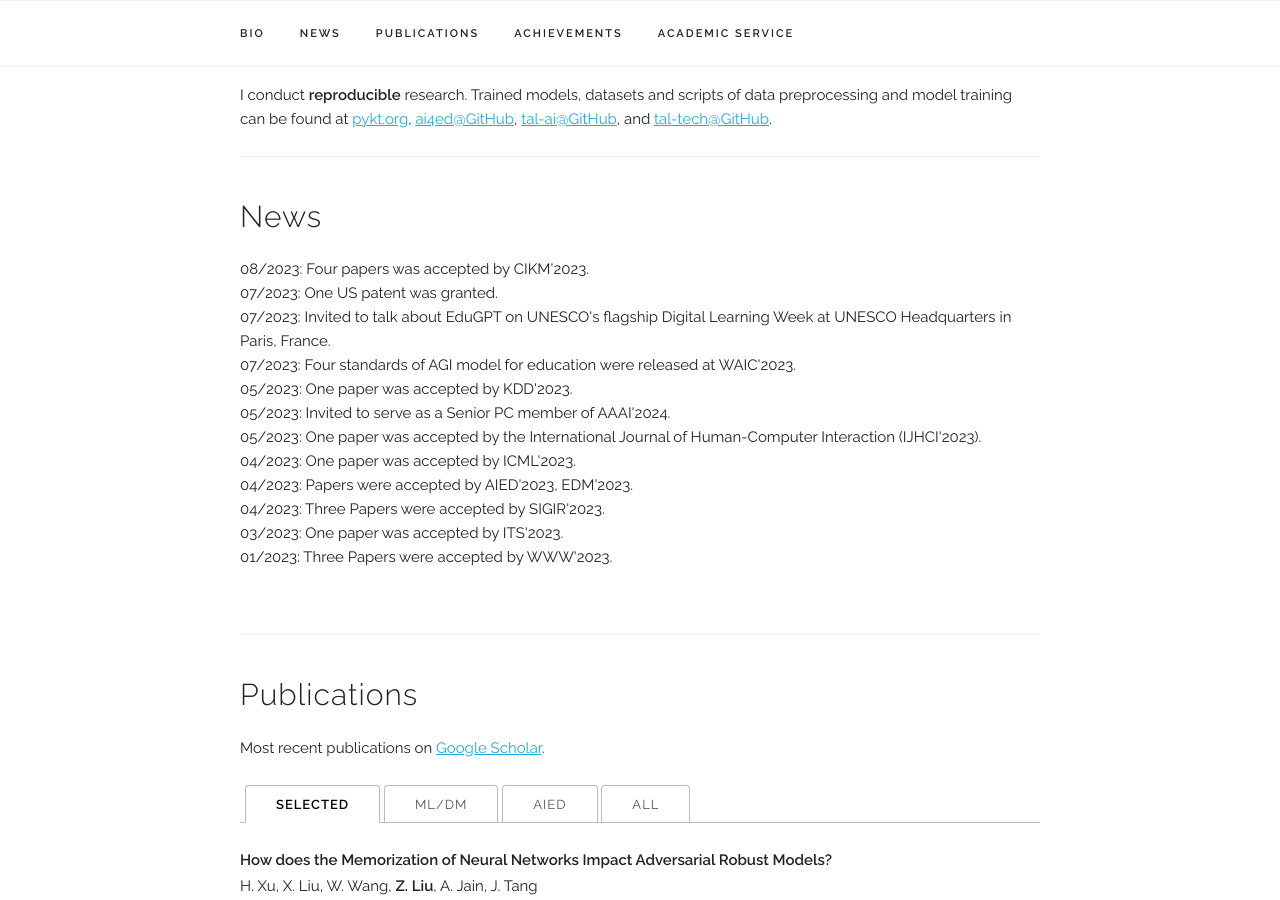
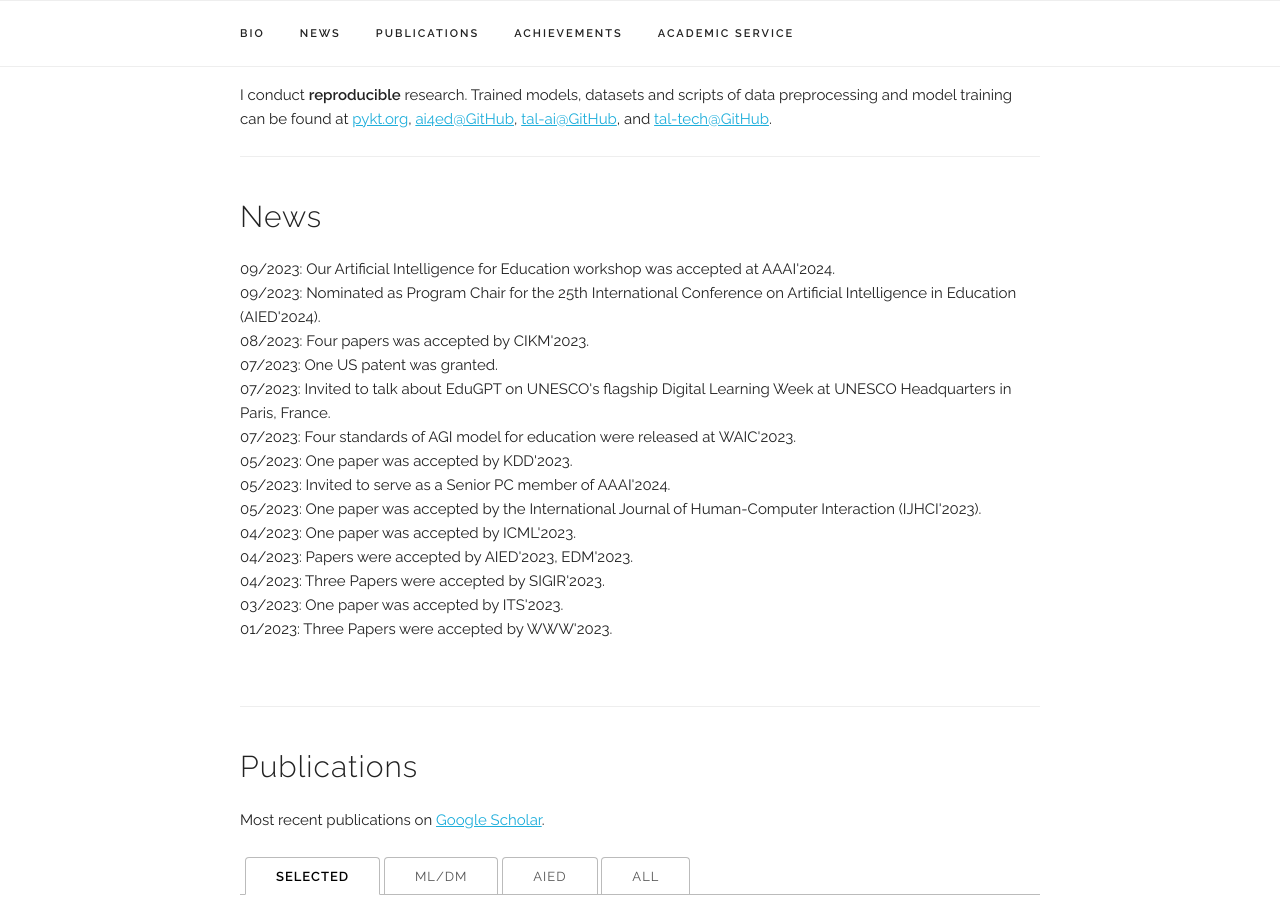
Before and after one commit to zitaoliu/zitaoliu.github.io, a Jekyll site: the page built from index.html, in a window 1280 px wide and 900 px high, scrolled down 479 px. Built offline with Jekyll 4.4.1, drawn with Linux system fonts in a browser that asks for light colours; some web fonts are replaced.

Commit message:
add news

```diff
--- a/_data/news.yaml
+++ b/_data/news.yaml
@@ -1,4 +1,10 @@
 news:
+
+  - title: "Our Artificial Intelligence for Education workshop was accepted at AAAI'2024."
+    date: "09/2023"
+
+  - title: "Nominated as Program Chair for the 25th International Conference on Artificial Intelligence in Education (AIED'2024)."
+    date: "09/2023"
 
   - title: "Four papers was accepted by CIKM'2023."
     date: "08/2023"
```
